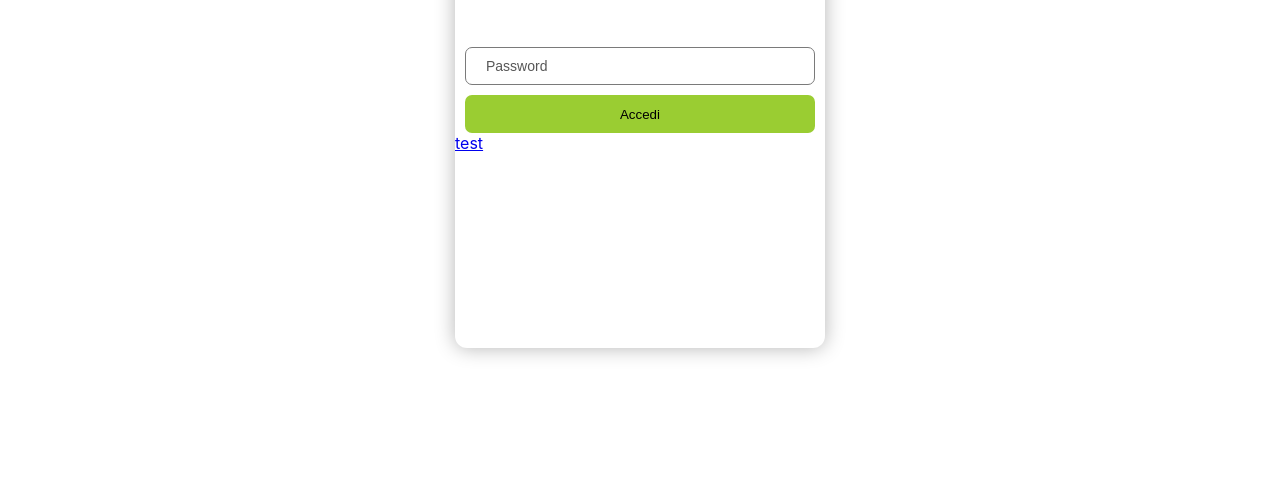
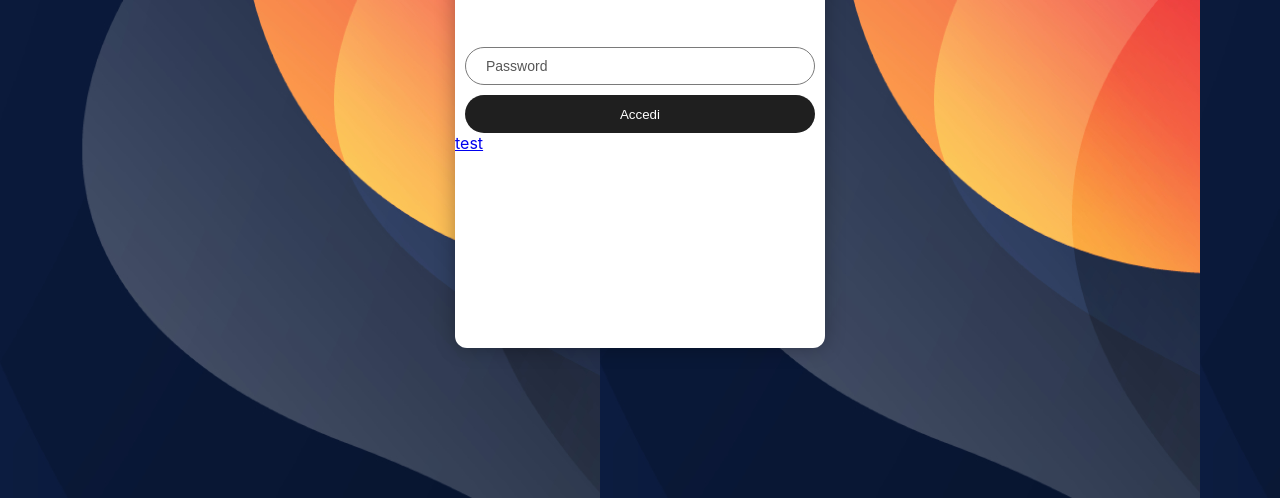
Before and after one commit to SnivyCode/smartbar, a plain HTML site: page index.html in a window 1280 px wide. Shown: the part 302-800 px from the top of the page. Drawn offline with Linux system fonts and the light colour scheme.

Commit message:
wallpaper

```diff
--- a/style.css
+++ b/style.css
@@ -6,8 +6,9 @@
 
 body {
     font-family: -apple-system, BlinkMacSystemFont, 'Segoe UI', Roboto, Oxygen, Ubuntu, Cantarell, 'Open Sans', 'Helvetica Neue', sans-serif;
-    /**background-image: linear-gradient(45deg, rgb(18, 156, 64), rgb(141, 231, 57));**/
-    object-fit: fill;
+    background-image: url(immagini/wallpaper.jpg);
+    object-fit: cover;
+    background-size: 600px;
 
 }
 
@@ -40,7 +41,7 @@ input {
     outline: none;
     width: 350px;
     height: 38px;
-    border-radius: 7px;
+    border-radius: 37px;
     font-size: 14px;
     padding-left: 20px;
     background-color: transparent;
@@ -50,9 +51,6 @@ input {
     margin-left: 10px;
 }
 
-input::after {
-    border: 1px solid rgb(53, 192, 48);
-}
 
 ::placeholder {
     font-size: 14px;
@@ -62,10 +60,11 @@ input::after {
 button {
     height: 38px;
     width: 350px;
-    border-radius: 7px;
-    background-color: yellowgreen;
+    border-radius: 27px;
+    background-color: rgb(31, 31, 31);
     margin-left: 10px;
     margin-top: 10px;
+    color: white;
 }
 
 
```
Also changed, not shown: immagini/wallpaper.jpg (added).
